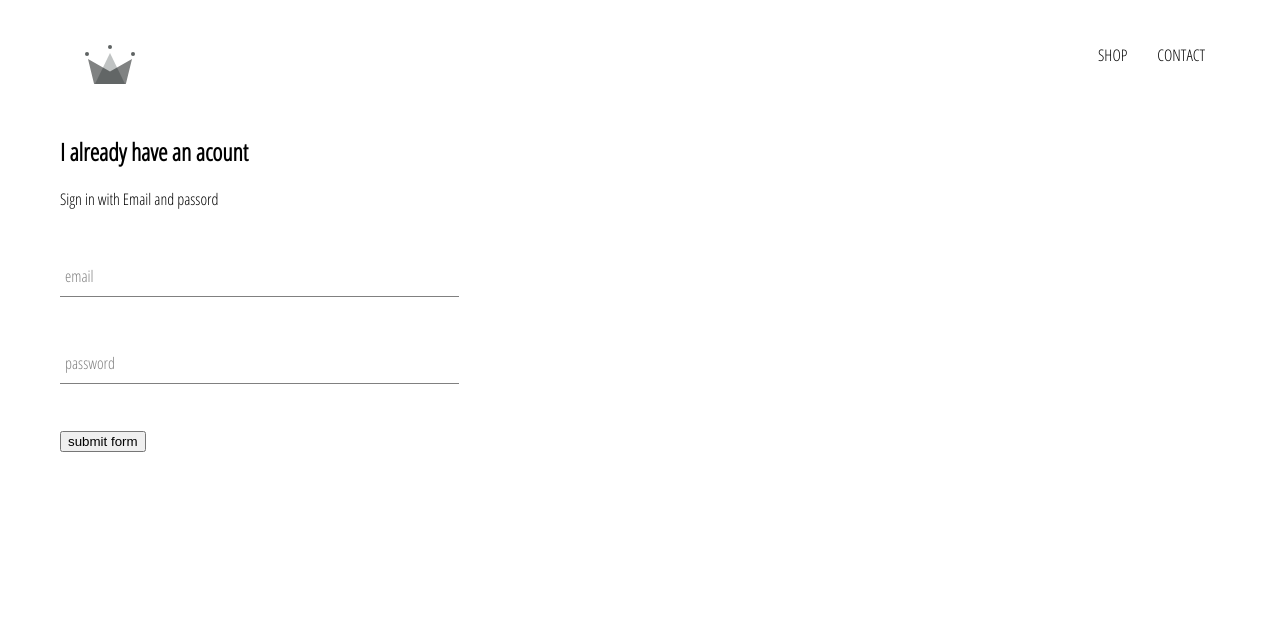
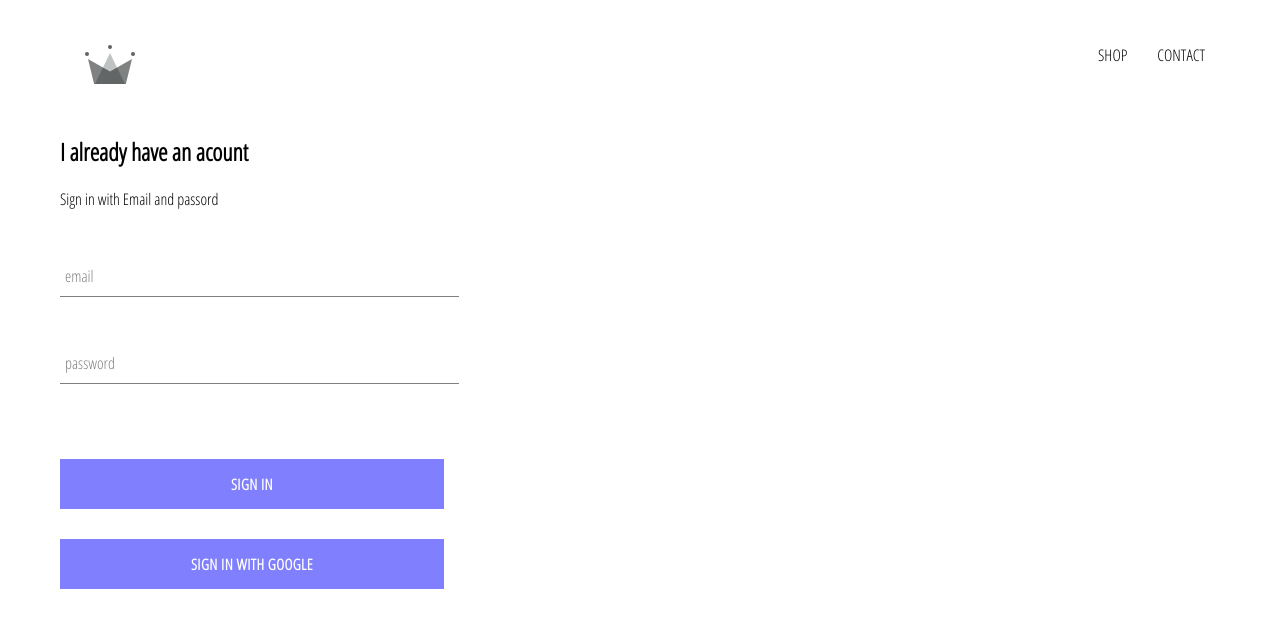
Before and after one commit to PavelLevitin/shop-ripo, a React (Create React App) app: page /signin in a window 1280 px wide. Shown: the top 628 px of the page. Built offline with nearby package versions, Linux system fonts and the light colour scheme.

Commit message:
after log in with google

```diff
--- a/package.json
+++ b/package.json
@@ -6,6 +6,7 @@
     "@testing-library/jest-dom": "^4.2.4",
     "@testing-library/react": "^9.3.2",
     "@testing-library/user-event": "^7.1.2",
+    "firebase": "^7.24.0",
     "node-sass": "^4.14.1",
     "react": "^16.13.1",
     "react-dom": "^16.13.1",
--- /dev/null
+++ b/src/components/custom-button/custom-button.component.jsx
@@ -0,0 +1,15 @@
+import React from "react";
+
+import "./custom-button.styles.scss";
+
+
+const CustomButton =({children ,...otherProps}) =>(
+ <button className="custom-button"{...otherProps}>
+  {children}
+
+ </button>
+
+
+
+)
+export default CustomButton
--- /dev/null
+++ b/src/components/custom-button/custom-button.styles.scss
@@ -0,0 +1,23 @@
+.custom-button {
+    min-width: 125px;
+    width: 100%;
+    height: 50px;
+    letter-spacing: 0.5px;
+    line-height: 50px;
+    padding: 0 35px 0 35px;
+    font-size: 15px;
+    background-color: #8080ff;
+    color: white;
+    text-transform: uppercase;
+    font-family: 'Open Sans Condensed';
+    font-weight: bolder;
+    border: none;
+    margin:30px 30px  0 0   ;
+    cursor: pointer;
+
+    &:hover {
+      background-color:#e6f2ff;
+      color: black;
+      border: 1px solid black;
+    }
+  }
--- a/src/components/sign-in/sign-in.component.jsx
+++ b/src/components/sign-in/sign-in.component.jsx
@@ -1,5 +1,7 @@
 import React from 'react';
-import  FormInput from "../form-input/form-input.component"
+import  FormInput from "../form-input/form-input.component";
+import CustomButton from '../custom-button/custom-button.component';
+import {signInWithGoogle} from '../../firebase/firebase.utils'
 import './sign-in.styles.scss';
 
 class SignIn  extends React.Component{
@@ -47,7 +49,9 @@
            value={this.state.password}
         />
 
-         <input type="submit" value="submit form"/>
+         <CustomButton type="submit" value="submit form">SIGN IN</CustomButton>
+      <CustomButton onClick={signInWithGoogle}>{' '}SIGN IN with google{' '}</CustomButton>
+
       </form>
    </div>
       )
--- a/src/components/sign-in/sign-in.styles.scss
+++ b/src/components/sign-in/sign-in.styles.scss
@@ -2,4 +2,8 @@
     width: 30vw;
     display: flex;
     flex-direction: column;
+
+    .title{
+      margin: 10px 0;
+    }
   }
--- /dev/null
+++ b/src/firebase/firebase.utils.js
@@ -0,0 +1,26 @@
+import firebase from 'firebase/app';
+import 'firebase/firestore';
+import 'firebase/auth';
+
+const config= {
+    apiKey: "AIzaSyCxDJU8XuHno1fw6N3gtvaMjC79Qa4bvKA",
+    authDomain: "e-shop-db-4a5f1.firebaseapp.com",
+    databaseURL: "https://e-shop-db-4a5f1.firebaseio.com",
+    projectId: "e-shop-db-4a5f1",
+    storageBucket: "e-shop-db-4a5f1.appspot.com",
+    messagingSenderId: "1017864441193",
+    appId: "1:1017864441193:web:659b0f4702a37fdf7a81f8",
+    measurementId: "G-85KGG1JNKJ"
+  }
+
+
+  firebase.initializeApp(config);
+
+  export const auth=firebase.auth();
+  export const firestore=firebase.firestore()
+
+  const provider =new firebase.auth.GoogleAuthProvider();
+  provider.setCustomParameters({prompt: 'select_account'});
+  export const signInWithGoogle=() => auth.signInWithPopup(provider);
+
+  export default firebase;
```
Also changed, not shown: 1 other file (tests, documents, lock files or other folders).
